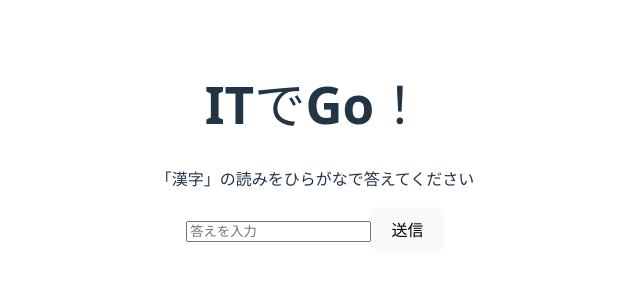
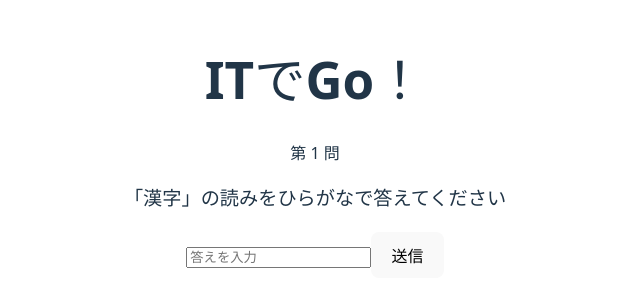
Before and after one commit to rikunemu/ITGoApp, a React app in the folder frontend/: page / in a window 1280 px wide. Shown: the part 253-560 px from the top of the page, without its empty margins (325-965 px from the left). Built offline with nearby package versions, Linux system fonts and the light colour scheme; the HTML template or start-up script is replaced by a standard one.

Commit message:
問題数を増加しました

```diff
--- a/frontend/src/App.jsx
+++ b/frontend/src/App.jsx
@@ -1,36 +1,87 @@
 import { useState } from 'react';
 import './App.css';
 
+// 1. 問題データを配列で定義
+const quizData = [
+  { q: '「漢字」の読みをひらがなで答えてください', a: 'かんじ' },
+  { q: '「山脈」の読みをひらがなで答えてください', a: 'さんみゃく' },
+  { q: '「綻び」の読みをひらがなで答えてください', a: 'ほころび' },
+  { q: '「溺愛」の読みをひらがなで答えてください', a: 'できあい' },
+  { q: '「酪農」の読みをひらがなで答えてください', a: 'らくのう' },
+  { q: '「憤り」の読みをひらがなで答えてください', a: 'いきどおり' },
+  { q: '「頻発」の読みをひらがなで答えてください', a: 'ひんぱつ' },
+  { q: '「顕著」の読みをひらがなで答えてください', a: 'けんちょ' },
+  { q: '「会釈」の読みをひらがなで答えてください', a: 'えしゃく' },
+  { q: '「威嚇」の読みをひらがなで答えてください', a: 'いかく' },
+];
+
 function App() {
-  const question = '「漢字」の読みをひらがなで答えてください';
-  const correctAnswer = 'かんじ';
-
+  // 2. 現在の何問目かを管理するステートを追加
+  const [currentIndex, setCurrentIndex] = useState(0);
   const [userAnswer, setUserAnswer] = useState('');
   const [result, setResult] = useState(null);
 
+  // 現在の問題と正解を取得
+  const currentQuestion = quizData[currentIndex];
+  // const question = '「漢字」の読みをひらがなで答えてください';
+  // const correctAnswer = 'かんじ';
+
+
   const handleSubmit = (e) => {
     e.preventDefault();
-    if (userAnswer.trim() === correctAnswer) {
+    if (userAnswer.trim() === currentQuestion.a) {
       setResult('正解です！🎉');
     } else {
       setResult('不正解です。もう一度挑戦してみましょう。');
     }
   };
 
+  // 3.次の問題へ進む処理
+  const nextQuestion = () => {
+    setResult(null);
+    setUserAnswer('');
+    setCurrentIndex((prev) => prev + 1);
+  }
+
+  // 全問終了したかチェック
+  const isFinished = currentIndex >= quizData.length;
+
   return (
 <div className="App">
       <h1>ITでGo！</h1>
-      <p>{question}</p>
+
+      {isFinished ? (
+        <div>
+          <h2>全問終了！お疲れ様でした。</h2>
+          <button onClick={() => setCurrentIndex(0)}>最初から解き直す</button>
+        </div>
+      ) : (
+        <>
+          <p>第 {currentIndex + 1} 問</p>
+          <p style={{ fontSize: '1.2rem', fontWeight: 'bold' }}>{currentQuestion.q}</p>
+
           <form onSubmit={handleSubmit}>
             <input
               type="text"
               value={userAnswer}
               onChange={(e) => setUserAnswer(e.target.value)}
               placeholder="答えを入力"
+              disabled={result === '正解です！🎉'} // 正解したら入力不可にする
             />
             <button type="submit">送信</button>
           </form>
-      {result && <p>{result}</p>}
+
+          {result && (
+            <div style={{ marginTop: '20px' }}>
+              <p>{result}</p>
+              {/* 正解した時だけ「次へ」ボタンを表示 */}
+              {result === '正解です！🎉' && (
+                <button onClick={nextQuestion}>次の問題へ</button>
+              )}
+            </div>
+          )}
+        </>
+      )}
     </div>
   );
 }
```
Lines whose indentation alone changed are shown as unchanged.
